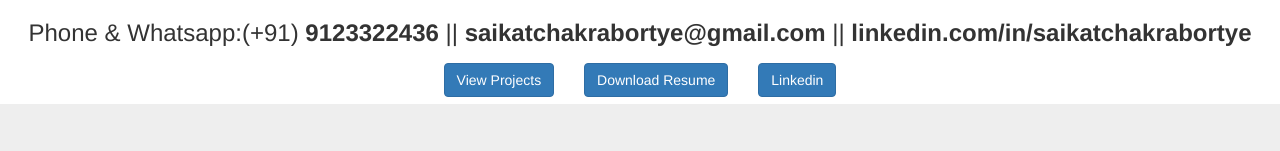
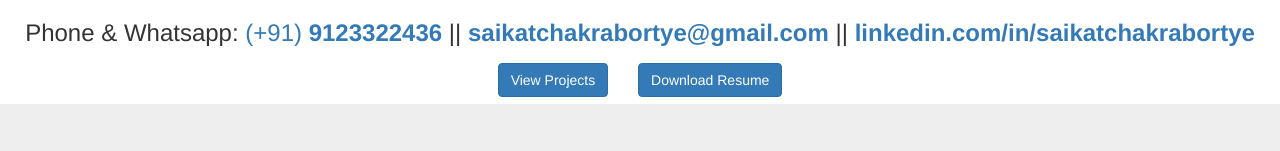
Before and after one commit to saikatchakrabortye/saikatchakraborty.github.io, a plain HTML site: page index.html in a window 1280 px wide. Shown: the top 151 px of the page. Drawn offline with nearby package versions, Linux system fonts and the light colour scheme.

Commit message:
Update index.html

```diff
--- a/index.html
+++ b/index.html
@@ -23,12 +23,10 @@
 </head>
 <body>
 <div class="container-fluid text-center">
-  <h3> Phone & Whatsapp:(+91) <b>9123322436 </b> || <b>saikatchakrabortye@gmail.com </b> || <b>linkedin.com/in/saikatchakrabortye</b></h3>
-</div>
+ <h3> Phone & Whatsapp: <a href="https://wa.me/919123322436">(+91) <b>9123322436 </b></a> || <a href="mailto:saikatchakrabortye@gmail.com"><b>saikatchakrabortye@gmail.com </b></a> || <a href="https://www.linkedin.com/in/saikatchakrabortye"><b>linkedin.com/in/saikatchakrabortye</b></a></h3></div>
 <div class="container" style="color: red; text-align:center;">
   <a href="#projects-section" class="btn btn-secondary"><button type="button" class="btn btn-primary">View Projects</button></a>
   <a href="resume.pdf" download class="btn btn-secondary"><button type="button" class="btn btn-primary">Download Resume</button></a>
-  <a href="https://www.linkedin.com/in/saikatchakrabortye" class="btn btn-secondary"><button type="button" class="btn btn-primary">Linkedin</button></a>
 </div>
 
 <div class="jumbotron">
```
